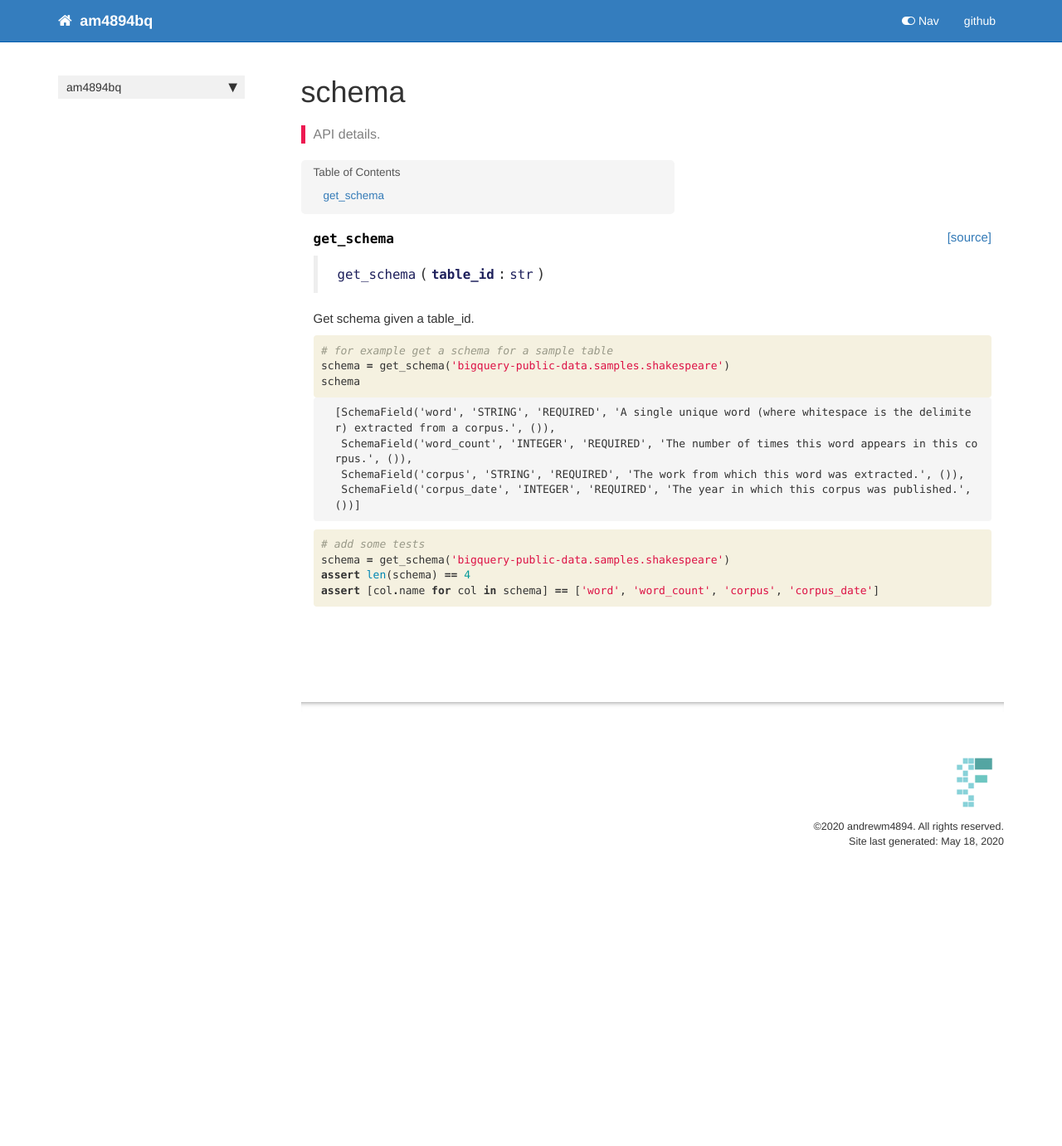
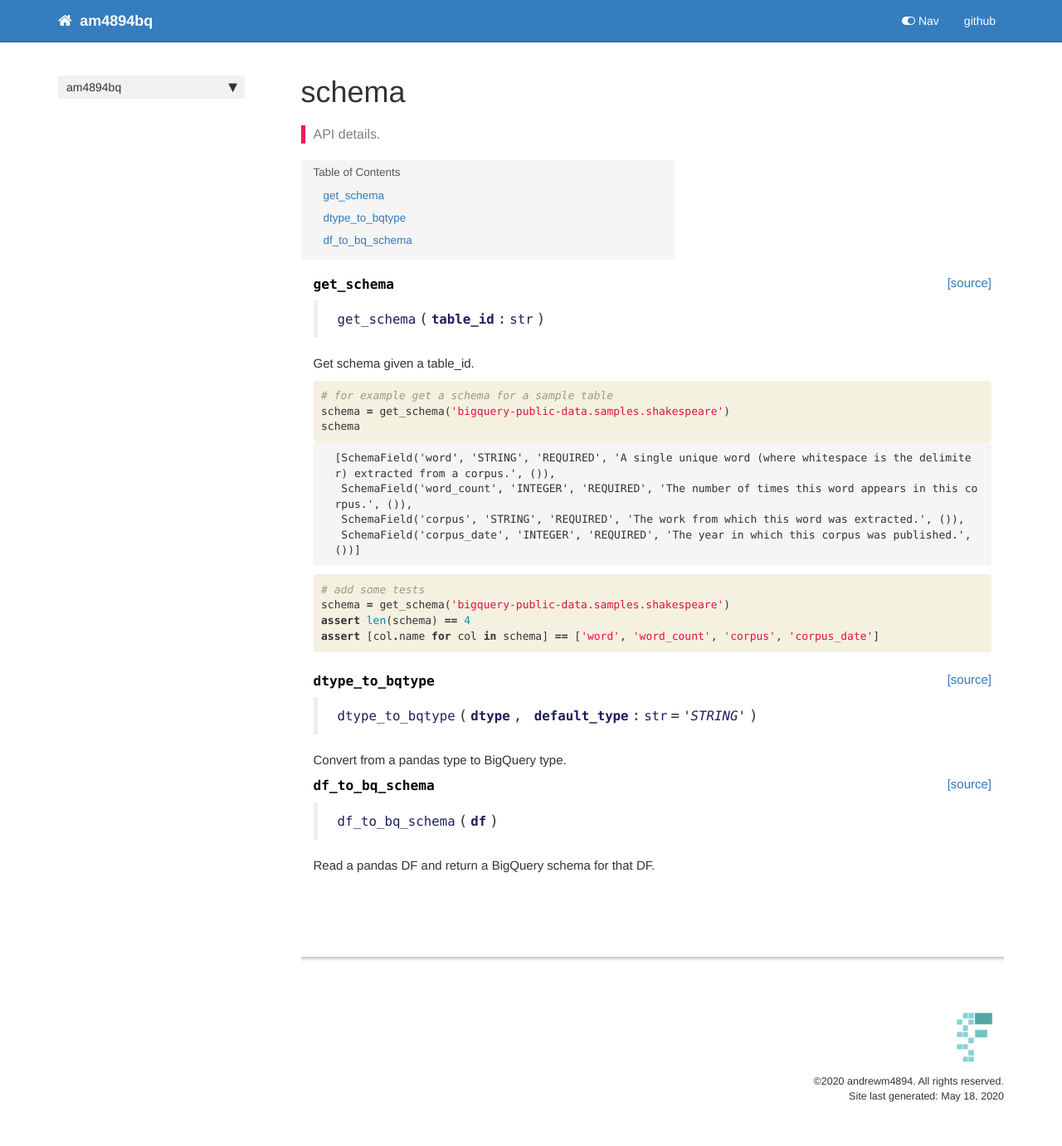
Before and after one commit to andrewm4894/am4894bq, a Jekyll site: the page built from docs/schema.html, in a window 1280 px wide. Shown: the whole page at 83% size. Built offline with Jekyll 4.4.1, drawn with Linux system fonts in a browser that asks for light colours; nearby versions of some CDN libraries; comment, search, counter and statistics services are not loaded; before the commit the page ends 1074 px from its top, so only the background shows below that.

Commit message:
adding schema module

```diff
--- a/am4894bq/__init__.py
+++ b/am4894bq/__init__.py
@@ -1 +1 @@
-__version__ = "0.1.8"
+__version__ = "0.1.9"
--- a/am4894bq/_nbdev.py
+++ b/am4894bq/_nbdev.py
@@ -3,7 +3,9 @@
 __all__ = ["index", "modules", "custom_doc_links", "git_url"]
 
 index = {"say_hello": "00_core.ipynb",
-         "get_schema": "01_schema.ipynb"}
+         "get_schema": "01_schema.ipynb",
+         "dtype_to_bqtype": "01_schema.ipynb",
+         "df_to_bq_schema": "01_schema.ipynb"}
 
 modules = ["core.py",
            "schema.py"]
--- a/docs/schema.html
+++ b/docs/schema.html
@@ -45,7 +45,7 @@ description: "API details."
 
 
 <div class="output_markdown rendered_html output_subarea ">
-<h4 id="get_schema" class="doc_header"><code>get_schema</code><a href="https://github.com/andrewm4894/am4894bq/tree/master/am4894bq/schema.py#L11" class="source_link" style="float:right">[source]</a></h4><blockquote><p><code>get_schema</code>(<strong><code>table_id</code></strong>:<code>str</code>)</p>
+<h4 id="get_schema" class="doc_header"><code>get_schema</code><a href="https://github.com/andrewm4894/am4894bq/tree/master/am4894bq/schema.py#L15" class="source_link" style="float:right">[source]</a></h4><blockquote><p><code>get_schema</code>(<strong><code>table_id</code></strong>:<code>str</code>)</p>
 </blockquote>
 <p>Get schema given a table_id.</p>
 
@@ -117,4 +117,61 @@ description: "API details."
 </div>
     {% endraw %}
 
+    {% raw %}
+
+<div class="cell border-box-sizing code_cell rendered">
+
 </div>
+    {% endraw %}
+
+    {% raw %}
+
+<div class="cell border-box-sizing code_cell rendered">
+
+<div class="output_wrapper">
+<div class="output">
+
+<div class="output_area">
+
+
+<div class="output_markdown rendered_html output_subarea ">
+<h4 id="dtype_to_bqtype" class="doc_header"><code>dtype_to_bqtype</code><a href="https://github.com/andrewm4894/am4894bq/tree/master/am4894bq/schema.py#L28" class="source_link" style="float:right">[source]</a></h4><blockquote><p><code>dtype_to_bqtype</code>(<strong><code>dtype</code></strong>, <strong><code>default_type</code></strong>:<code>str</code>=<em><code>'STRING'</code></em>)</p>
+</blockquote>
+<p>Convert from a pandas type to BigQuery type.</p>
+
+</div>
+
+</div>
+
+</div>
+</div>
+
+</div>
+    {% endraw %}
+
+    {% raw %}
+
+<div class="cell border-box-sizing code_cell rendered">
+
+<div class="output_wrapper">
+<div class="output">
+
+<div class="output_area">
+
+
+<div class="output_markdown rendered_html output_subarea ">
+<h4 id="df_to_bq_schema" class="doc_header"><code>df_to_bq_schema</code><a href="https://github.com/andrewm4894/am4894bq/tree/master/am4894bq/schema.py#L36" class="source_link" style="float:right">[source]</a></h4><blockquote><p><code>df_to_bq_schema</code>(<strong><code>df</code></strong>)</p>
+</blockquote>
+<p>Read a pandas DF and return a BigQuery schema for that DF.</p>
+
+</div>
+
+</div>
+
+</div>
+</div>
+
+</div>
+    {% endraw %}
+
+</div>
--- a/requirements_dev.txt
+++ b/requirements_dev.txt
@@ -3,3 +3,4 @@ nbdev==0.2.18
 twine
 google-cloud-bigquery==1.24.0
 python-dotenv==0.13.0
+pandas==1.0.3
```
Also changed, not shown: am4894bq/schema.py (+25 -1 lines), 2 other files.
